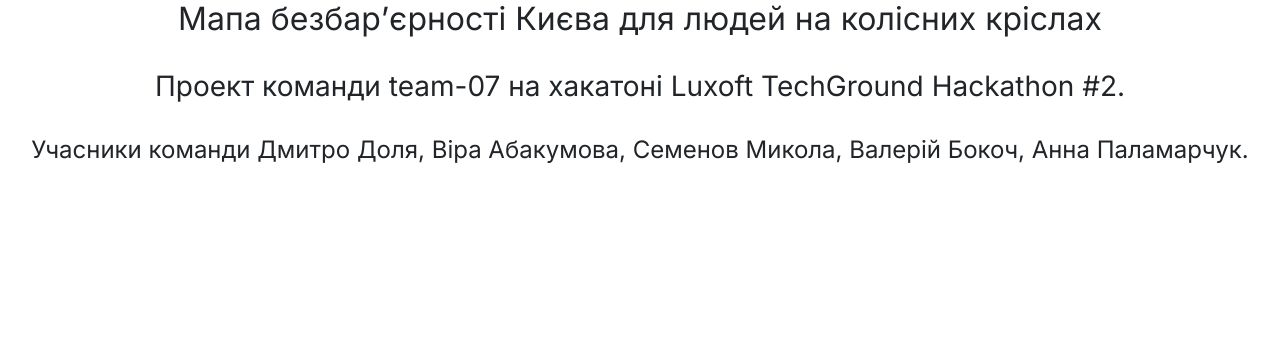
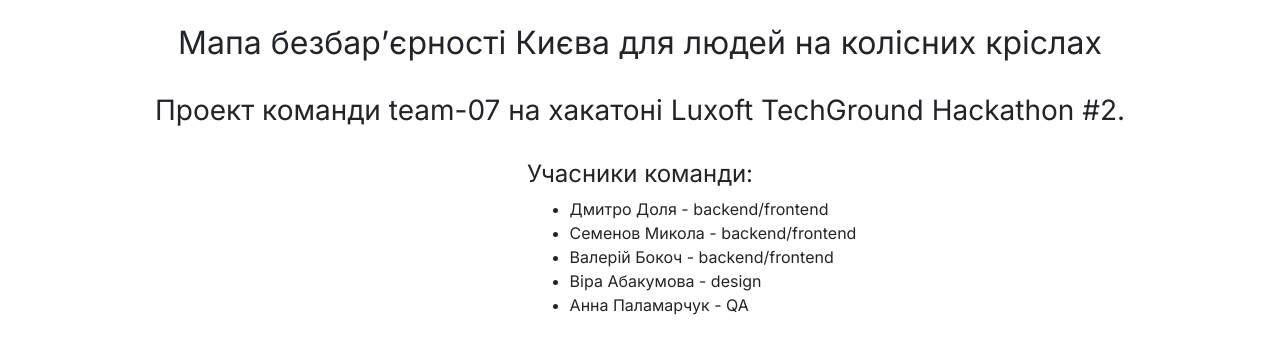
Before and after one commit to alukardv/luxoft_techground_hackathon_2, a Django app: page /about/ in a window 1280 px wide. Shown: the part 64-418 px from the top of the page. Run offline with Django 4.2, Linux system fonts and the light colour scheme.

Commit message:
change layout

```diff
--- a/map/static/map/css/style.css
+++ b/map/static/map/css/style.css
@@ -22,6 +22,7 @@
 .nav-btn-mrg-r {
     margin-right: 10px;
 }
+
 #about {
     font-family: 'Inter', sans-serif;
     text-align: center;
--- a/map/templates/map/about.html
+++ b/map/templates/map/about.html
@@ -2,10 +2,20 @@
 
 {% block content %}
     <div id="about">
+        <br>
         <h2>Мапа безбар’єрності Києва для людей на колісних кріслах</h2>
         <br>
         <h3>Проект команди team-07 на хакатоні Luxoft TechGround Hackathon #2.</h3>
         <br>
-        <h4>Учасники команди Дмитро Доля, Віра Абакумова, Семенов Микола, Валерій Бокоч, Анна Паламарчук.</h4>
+        <h4>Учасники команди:</h4>
+        <div style="margin-left: 42%;">
+            <ul style="text-align: left;">
+                <li> Дмитро Доля - backend/frontend</li>
+                <li> Семенов Микола - backend/frontend</li>
+                <li> Валерій Бокоч - backend/frontend</li>
+                <li> Віра Абакумова - design</li>
+                <li> Анна Паламарчук - QA</li>
+            </ul>
+        </div>
     </div>
 {% endblock %}
```
